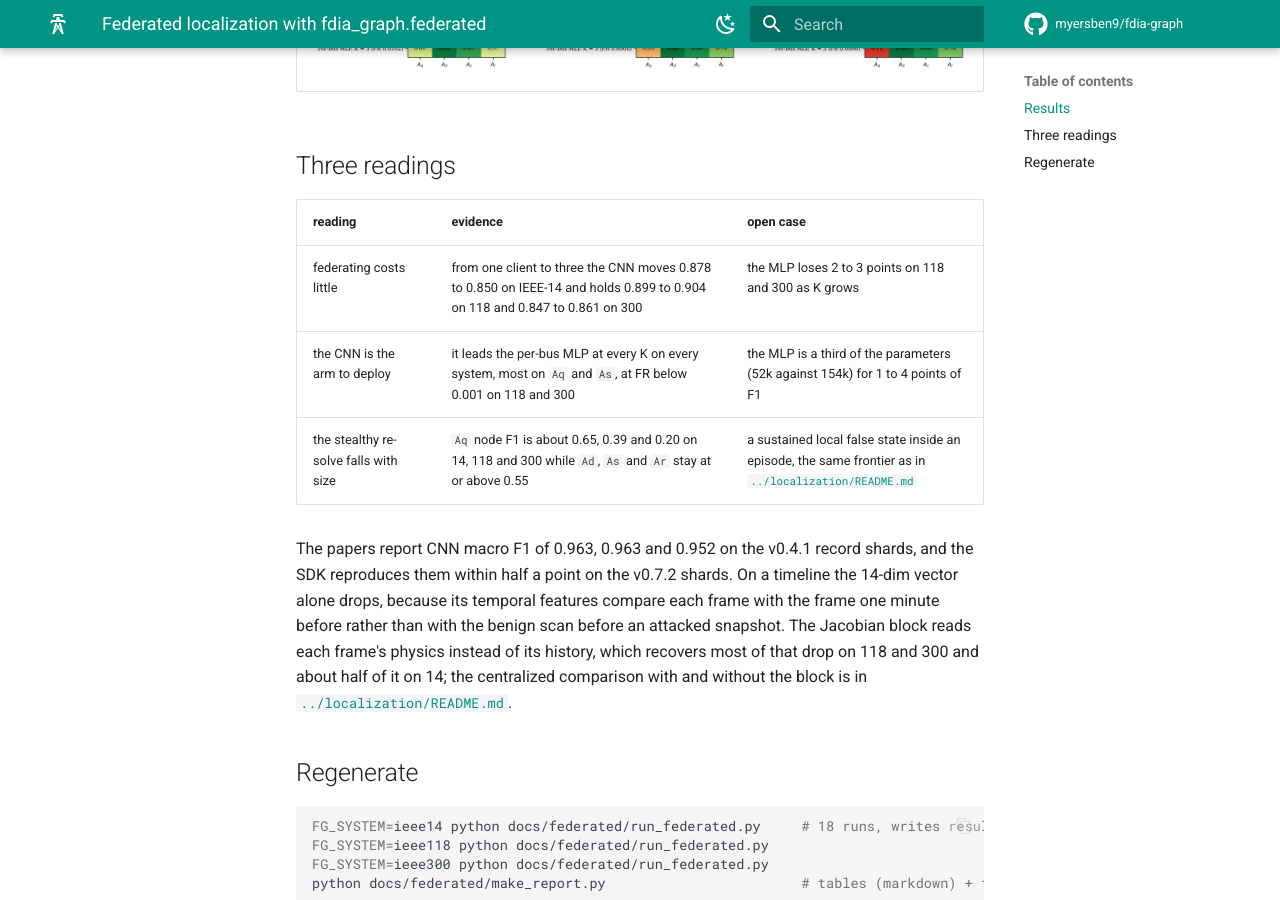
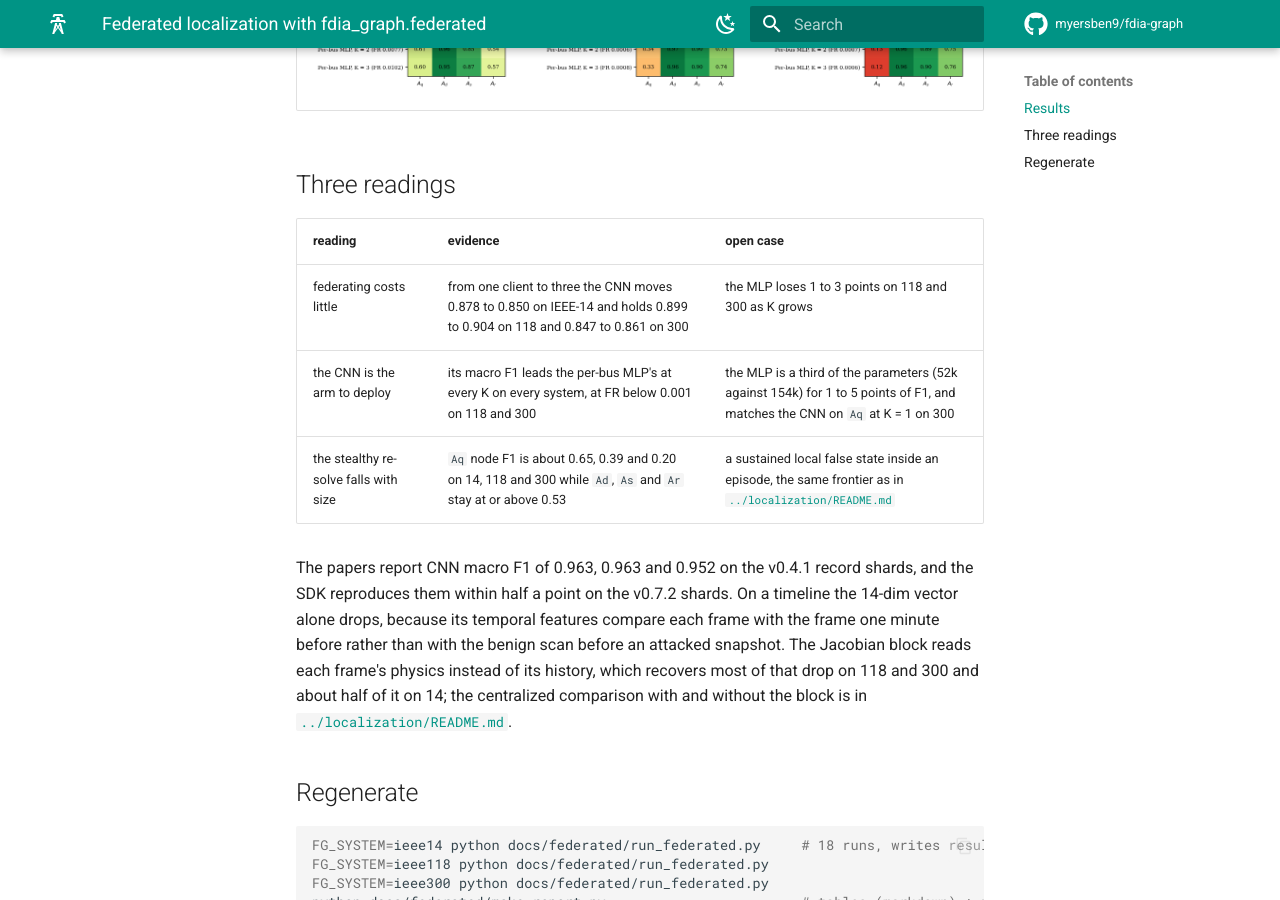
Before and after one commit to myersben9/fdia-graph, an MkDocs documentation site: the page built from docs/federated/README.md, in a window 1280 px wide and 900 px high, scrolled down 2744 px. Built offline with MkDocs 1.6.1 and Material for MkDocs 9.7.7, drawn with Linux system fonts in a browser that asks for light colours; comment, search, counter and statistics services are not loaded; the version menu is left out; some of the changed text lies outside the part shown.

Commit message:
Pin the release in the guide's snippet; align the readings with the tables

```diff
--- a/docs/federated/README.md
+++ b/docs/federated/README.md
@@ -7,10 +7,11 @@
 import fdia_graph as fg
 from fdia_graph.federated import FedBusCNN
 
-zs = dict(families=[0, 1, 2])  # benign + Aq + Ad
+rel = dict(release="v0.8.1")  # the release these results are on
+zs = dict(families=[0, 1, 2], **rel)  # benign + Aq + Ad
 train = fg.load("ieee118", split="train", **zs)
 val = fg.load("ieee118", split="val", **zs)
-test = fg.load("ieee118", split="test", families=[0, 1, 2, 3, 4])  # adds As and Ar
+test = fg.load("ieee118", split="test", families=[0, 1, 2, 3, 4], **rel)  # adds As and Ar
 
 loc = FedBusCNN(K=3, rounds=60, local_epochs=3, features="full14+jac").fit(train, val=val)
 tab = loc.score_perbus(test, buses="attackable", fr_over="all")  # the paper's Table IV block
@@ -74,9 +75,9 @@
 
 | reading | evidence | open case |
 |---|---|---|
-| federating costs little | from one client to three the CNN moves 0.878 to 0.850 on IEEE-14 and holds 0.899 to 0.904 on 118 and 0.847 to 0.861 on 300 | the MLP loses 2 to 3 points on 118 and 300 as K grows |
-| the CNN is the arm to deploy | it leads the per-bus MLP at every K on every system, most on `Aq` and `As`, at FR below 0.001 on 118 and 300 | the MLP is a third of the parameters (52k against 154k) for 1 to 4 points of F1 |
-| the stealthy re-solve falls with size | `Aq` node F1 is about 0.65, 0.39 and 0.20 on 14, 118 and 300 while `Ad`, `As` and `Ar` stay at or above 0.55 | a sustained local false state inside an episode, the same frontier as in [`../localization/README.md`](../localization/README.md) |
+| federating costs little | from one client to three the CNN moves 0.878 to 0.850 on IEEE-14 and holds 0.899 to 0.904 on 118 and 0.847 to 0.861 on 300 | the MLP loses 1 to 3 points on 118 and 300 as K grows |
+| the CNN is the arm to deploy | its macro F1 leads the per-bus MLP's at every K on every system, at FR below 0.001 on 118 and 300 | the MLP is a third of the parameters (52k against 154k) for 1 to 5 points of F1, and matches the CNN on `Aq` at K = 1 on 300 |
+| the stealthy re-solve falls with size | `Aq` node F1 is about 0.65, 0.39 and 0.20 on 14, 118 and 300 while `Ad`, `As` and `Ar` stay at or above 0.53 | a sustained local false state inside an episode, the same frontier as in [`../localization/README.md`](../localization/README.md) |
 
 The papers report CNN macro F1 of 0.963, 0.963 and 0.952 on the v0.4.1 record shards, and the SDK
 reproduces them within half a point on the v0.7.2 shards. On a timeline the 14-dim vector alone
```
